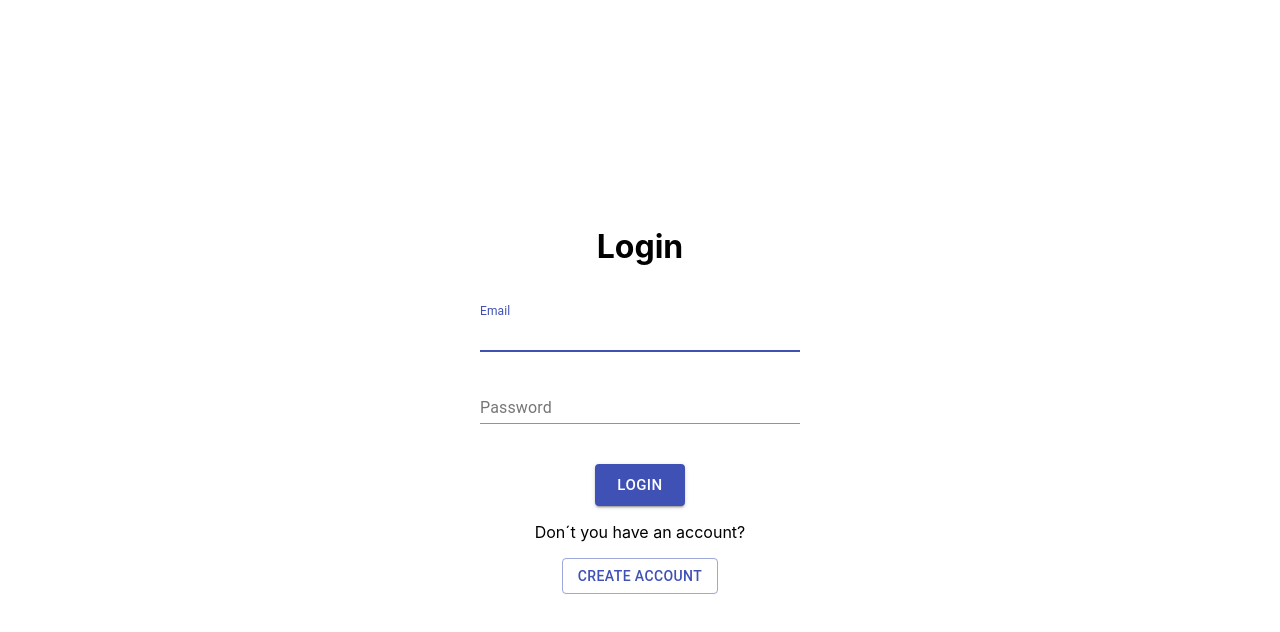
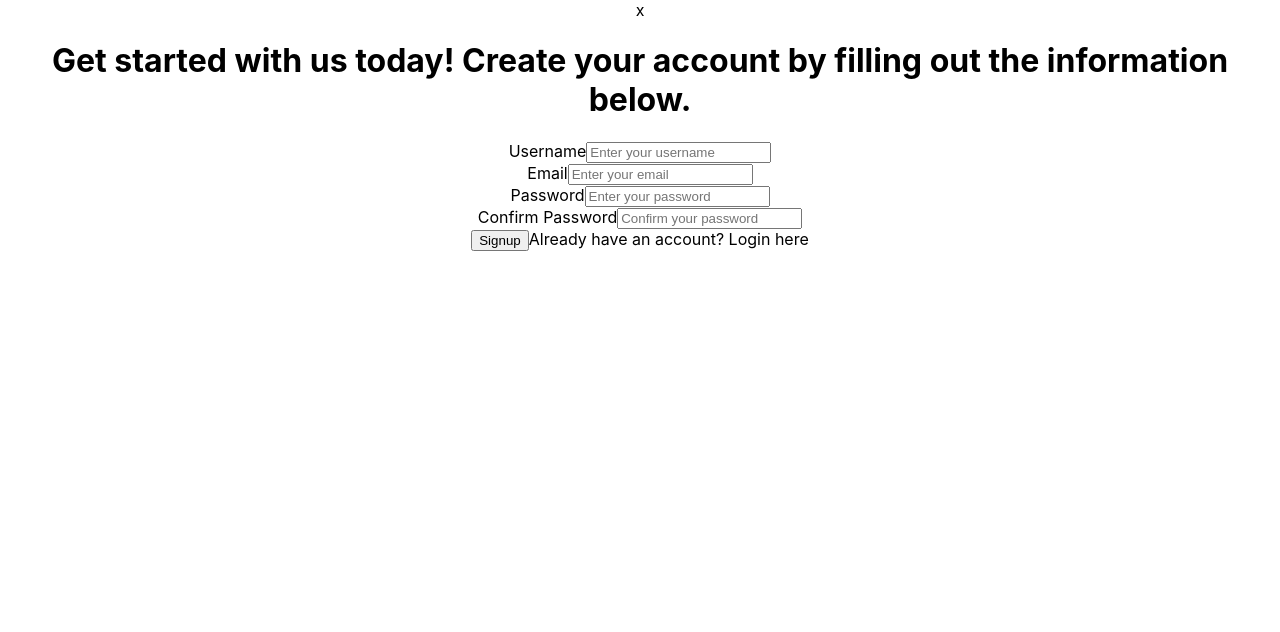
Before and after one commit to Nicklas-Holmqvist/login-mui-exercise, a React (Create React App) app: page / in a window 1280 px wide. Shown: the top 632 px of the page. Built offline with nearby package versions, Linux system fonts and the light colour scheme.

Commit message:
tested another validation method

```diff
--- a/package.json
+++ b/package.json
@@ -11,6 +11,7 @@
     "@types/node": "^12.20.37",
     "@types/react": "^17.0.37",
     "@types/react-dom": "^17.0.11",
+    "formik": "^2.2.9",
     "react": "^17.0.2",
     "react-dom": "^17.0.2",
     "react-scripts": "4.0.3",
--- a/src/App.tsx
+++ b/src/App.tsx
@@ -2,11 +2,12 @@ import React from 'react';
 import './App.css';
 import Login from './components/login';
 import "./css/basic.css";
+import Form from './testform/Form';
 
 function App() {
   return (
     <div className="App h-100">
-      <Login />
+      <Form />
     </div>
   );
 }
--- a/src/components/createForm.tsx
+++ b/src/components/createForm.tsx
@@ -8,16 +8,16 @@ function CreateForm() {
     const controlPassword = 'Confirm password'
 
     const [buttonLabel, setButtonLabel] = useState<string>('Create')
-    const [inputValue, setInputValue] = useState({
+    const [inputValue, setInputValue] = useState<{username:string, password:string, controlPassword:string}>({
         username: "",
         password: "",
         controlPassword: ""
     })
 
-    const [errors, setErrors] = useState<{username:boolean, password:boolean, controlPassword:boolean}>({
-        username: false,
-        password: false,
-        controlPassword: false
+    const [errors, setErrors] = useState<{username:any, password:any, controlPassword:any}>({
+        username: undefined,
+        password: undefined,
+        controlPassword: undefined
     })
     const [helperText, setHelperText] = useState<{username:string, password:string, controlPassword:string}>({
         username: "",
@@ -63,37 +63,11 @@ function CreateForm() {
         errorPassword()
         erroUsername()
 
-        setErrorMessage()
-
-        const valid = Object.values(errors).every(Boolean)
+        const valid = Object.values(errors).every(item => item === false)
 
         if(valid) {
             // setLoadingButton(true)
             resetInput()
-        }
-    }
-
-    function setErrorMessage() {
-        for(const [key, value] of Object.entries(errors)) {
-            if(key === 'username' && value === true) {
-                console.log(key, value)
-                setHelperText({
-                    ...helperText,
-                    username: "There is something wrong with the email"
-                });
-            }
-            if(key === 'password' && value === true) {
-                setHelperText({
-                    ...helperText,
-                    password: "The password is wrong"
-                });
-            }
-            if(key === 'controlPassword' && value === true) {
-                setHelperText({
-                    ...helperText,
-                    controlPassword: "The password does not match"
-                });
-            }
         }
     }
 
@@ -105,7 +79,10 @@ function CreateForm() {
                 ...errors,
                 username: true
             });
-            console.log(errors.username)
+            setHelperText({
+                ...helperText,
+                username: "Email format ex. myname@domain.com"
+            });
         }
     }
 
@@ -114,6 +91,10 @@ function CreateForm() {
             setErrors({
                 ...errors,
                 password: true
+            });
+            setHelperText({
+                ...helperText,
+                password: "The password needs more than 5 characters"
             });
         }
     }
@@ -124,12 +105,17 @@ function CreateForm() {
                 ...errors,
                 controlPassword: true
             });
+            setHelperText({
+                ...helperText,
+                controlPassword: "The password does not match"
+            });
         }
     }
 
     return(
         <div className="flex column w-20r">
             <TextField
+                required
                 autoFocus
                 variant="standard"
                 name="username"
@@ -139,9 +125,10 @@ function CreateForm() {
                 onChange={handleChange}
                 type="email"
                 error={errors.username}
-                helperText={helperText.username}
             />
+            {errors.username && <p>{helperText.username}</p>}
             <TextField
+                required
                 name="password"
                 variant="standard"
                 margin="normal"
@@ -150,9 +137,10 @@ function CreateForm() {
                 onChange={handleChange}
                 type="password"
                 error={errors.password}
-                helperText={helperText.password}
             />
+            {errors.password && <p>{helperText.password}</p>}
             <TextField
+                required
                 name="controlPassword"
                 variant="standard"
                 margin="normal"
@@ -161,8 +149,8 @@ function CreateForm() {
                 onChange={handleChange}
                 type="password"
                 error={errors.controlPassword}
-                helperText={helperText.controlPassword}
-            />
+                />
+            {errors.controlPassword && <p>{helperText.controlPassword}</p>}
             <div className="mt-2 w-20r">
                 <Button  onClick={validate} size="large" variant="contained" color="primary">{buttonLabel}</Button>
             </div>
--- /dev/null
+++ b/src/testform/Form.tsx
@@ -0,0 +1,27 @@
+import React, { useState } from 'react'
+import FormSignup from './FormSignup'
+import FormSuccess from './FormSuccess'
+
+function Form() {
+    const [isSubmitted, setIsSubmitted] = useState(false)
+
+    function submitForm() {
+        setIsSubmitted(true)
+        console.log('YEY!')
+    }
+    return (
+        <>
+        <div className="form-container">
+            <span className="close-btn">x</span>
+            {!isSubmitted ? (
+            <FormSignup submitForm={submitForm} />)
+             : (<FormSuccess />)}
+        </div>
+        </>
+    )
+}
+
+// testform is a method Brian Design have an video on for validation of all inputfields
+// link to video: https://www.youtube.com/watch?v=KGFG-yQD7Dw
+
+export default Form
--- /dev/null
+++ b/src/testform/FormSignup.tsx
@@ -0,0 +1,99 @@
+import useForm from './useForm'
+import validate from "./validateInfo"
+import React from 'react'
+
+const FormSignup = (submitForm:any) => {
+
+    const {handleChange, values, handleSubmit, errors} = useForm(
+        submitForm,
+        validate
+        );
+
+
+    return (
+       <div className="form-content-right">
+           <form className="form" onSubmit={handleSubmit}>
+                <h1>Get started with us today! Create your account by filling out the information below.</h1>
+                <div className="form-inputs">
+                    <label htmlFor="username"
+                        className="form-label"
+                        >
+                        Username
+                    </label>
+                    <input
+                        id="username"
+                        type="text"
+                        name="username"
+                        className="form-input"
+                        placeholder="Enter your username"
+                        value={values.username}
+                        onChange={handleChange}
+                        />
+                    {errors.username && <p>{errors.username}</p>}
+                </div>
+                <div className="form-inputs">
+                    <label htmlFor="email"
+                        className="form-label"
+                        >
+                        Email
+                    </label>
+                    <input
+                        id="email"
+                        type="text"
+                        name="email"
+                        className="form-input"
+                        placeholder="Enter your email"
+                        value={values.email}
+                        onChange={handleChange}
+                        />
+                        {errors.email && <p>{errors.email}</p>}
+                </div>
+                <div className="form-inputs">
+                    <label htmlFor="password"
+                        className="form-label"
+                        >
+                        Password
+                    </label>
+                    <input
+                        id="password"
+                        type="password"
+                        name="password"
+                        className="form-input"
+                        placeholder="Enter your password"
+                        value={values.password}
+                        onChange={handleChange}
+                    />
+                    {errors.password && <p>{errors.password}</p>}
+                </div>
+                <div className="form-inputs">
+                    <label htmlFor="password2"
+                        className="form-label"
+                        >
+                        Confirm Password
+                    </label>
+                    <input
+                        id="password2"
+                        type="password"
+                        name="password2"
+                        className="form-input"
+                        placeholder="Confirm your password"
+                        value={values.password2}
+                        onChange={handleChange}
+                    />
+                    {errors.password2 && <p>{errors.password2}</p>}
+                </div>
+                <button
+                className="form-input-btn"
+                type="submit"
+                >
+                    Signup
+                </button>
+                <span className="form-input-login">
+                    Already have an account? Login here
+                </span>
+           </form>
+       </div>
+    )
+}
+
+export default FormSignup
--- /dev/null
+++ b/src/testform/FormSuccess.tsx
@@ -0,0 +1,11 @@
+import React from 'react'
+
+function FormSuccess() {
+    return (
+        <div className="form-content-right">
+            <div className="form-success">We have recieved your request!</div>
+        </div>
+    )
+}
+
+export default FormSuccess
--- /dev/null
+++ b/src/testform/useForm.tsx
@@ -0,0 +1,43 @@
+import {useState, useEffect} from 'react';
+
+const useForm = (callback:any, validate:any) => {
+    const [values, setValues] = useState({
+        username: "",
+        email: "",
+        password: "",
+        password2: ""
+    })
+    const [errors, setErrors] = useState<{username:string, email:string, password:string, password2:string}>({
+        username: "",
+        email: "",
+        password: "",
+        password2: ""
+    })
+    const [isSubmitting, setIsSubmitting] = useState(false)
+
+    const handleChange = (e:any) => {
+        const {name, value}: {name:string, value:string} = e.target
+        setValues({
+            ...values,
+            [name]: value
+        })
+    }
+
+    const handleSubmit = (e:any) => {
+        e.preventDefault();
+
+        setErrors(validate(values));
+        setIsSubmitting(true)
+    }
+
+    useEffect(()=> {
+        console.log(Object.keys(errors).length)
+        if(Object.keys(errors).length === 0 && isSubmitting) {
+            callback(true)
+        }
+    },[errors, isSubmitting, callback])
+
+    return {handleChange, values, handleSubmit, errors}
+}
+
+export default useForm
--- /dev/null
+++ b/src/testform/validateInfo.tsx
@@ -0,0 +1,32 @@
+export default function validateInfo(values:any) {
+    let errors: {username: string, email:string, password:string, password2:string} = {
+        username: "",
+        email: "",
+        password: "",
+        password2: ""
+    }
+
+    if(!values.username.trim()) {
+        errors.username = "username required"
+    }
+
+    if(!values.email) {
+        errors.email ="Email required"
+    } else if(!/^[A-Z0-9._%+-]+@[A-Z0-9.-]+\.[A-Z]{2,}$/i.test(values.email)) {
+        errors.email = "email address is invalid"
+    }
+
+    if(!values.password) {
+        errors.password = "Password is required"
+    } else if (values.password.length < 6) {
+        errors.password = "Password needs to be 6 characters or more"
+    }
+
+    if(!values.password2) {
+        errors.password2 = "Confirm password"
+    } else if (values.password2 !== values.password) {
+        errors.password2 = "Password do not match"
+    }
+
+    return errors;
+}
```
Also changed, not shown: src/testform/Form.css (added), 1 other file (tests, documents, lock files or other folders).
